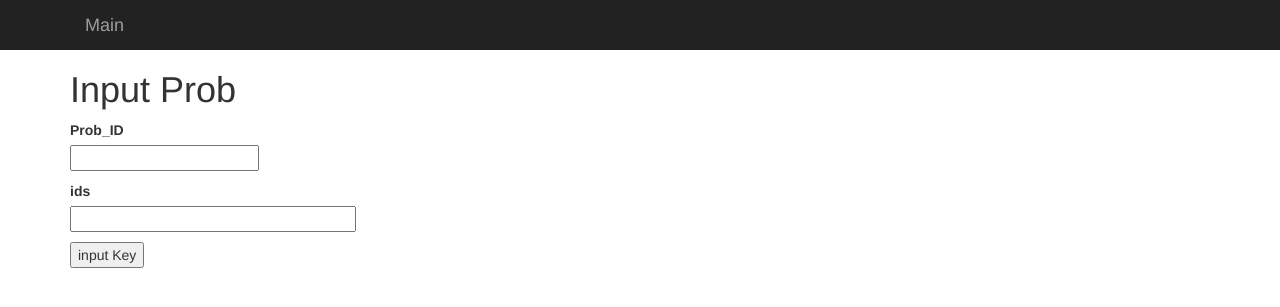
After one commit to GDtoPlay/FrontProto, a Flask app: page /inputFlagStolen in a window 1280 px wide. The commit adds this page. Shown: the top 307 px of the page. Run offline with Flask 2, Linux system fonts and the light colour scheme; some libraries are stand-ins or nearby versions.

Commit message:
flag stolen 2page

```diff
--- a/app/forms.py
+++ b/app/forms.py
@@ -80,6 +80,17 @@ class RoundListForm(FlaskForm):
             raise ValidationError('This round_number does not exist')
 
 
+class FlagStolenInsertForm(FlaskForm):
+    problem_id = IntegerField('Prob_ID', validators=[DataRequired()])
+    ids = StringField('ids', validators=[DataRequired()])
+    submit = SubmitField('input Key')
+
+    def validate_problem_id(self, problem_id):
+        Prob = problem.query.filter_by(problem_id=problem_id.data).first()
+        if Prob is None:
+            raise ValidationError('This problem_id does not exist')
+
+
 class FlagStolenListForm(FlaskForm):
     problem_id = IntegerField('Prob_ID', validators=[DataRequired()])
     submit = SubmitField('input Key')
--- a/app/routes.py
+++ b/app/routes.py
@@ -2,8 +2,8 @@ import os
 from flask import render_template, request, redirect, url_for, flash
 from app import app, ALLOWED_EXTENSIONS, UPLOAD_FOLDER
 from app import app, db
-from app.forms import RegistrationForm, ProbInsertForm, ProbDeleteForm, ProbListForm, RoundInsertForm, RoundDeleteForm, RoundListForm, FlagStolenListForm
-from app.models import flag_table, problem, round_time
+from app.forms import RegistrationForm, ProbInsertForm, ProbDeleteForm, ProbListForm, RoundInsertForm, RoundDeleteForm, RoundListForm, FlagStolenListForm, FlagStolenInsertForm
+from app.models import flag_table, problem, round_time, flag_stolen
 from werkzeug import secure_filename
 from datetime import datetime
 
@@ -107,6 +107,18 @@ def listRound():
     List = db.engine.execute('select * from round_time')
     return render_template('listRound.html', title='listRound', form=form, List=List, Select=None)
 
+# for test not a real function to be served
+@app.route('/inputFlagStolen', methods=['GET', 'POST'])
+def inputFlagStolen():
+    form = FlagStolenInsertForm()
+    if form.validate_on_submit():
+        FlagStolen = flag_stolen(problem_id=form.problem_id.data, ids=form.ids.data)
+        db.session.add(FlagStolen)
+        db.session.commit()
+        return redirect(url_for('index'))
+    return render_template('inputFlagStolen.html', title='inputFlagStolen', form=form)
+
+
 
 @app.route('/listFlagStolen', methods=['GET', 'POST'])
 def listFlagStolen():
@@ -125,3 +137,11 @@ def listFlagStolen():
         butten = db.engine.execute(sql + str(prob.problem_id))
         view_list.append([prob.problem_id, butten])
     return render_template('listFlagStolen.html', title='listFlagStolen', form=form, view_list=view_list)
+
+
+@app.route('/stolenFlag', methods=['GET'])
+def stolenFlag():
+    problem_id = request.args.get('problem_id')
+    sql = 'select * from flag_stolen where problem_id = '
+    stolen_list = db.engine.execute(sql + str(problem_id))
+    return render_template('StolenFlag.html', title='stolenFlag', stolen_list=stolen_list)
--- a/app/templates/index.html
+++ b/app/templates/index.html
@@ -36,6 +36,9 @@
         <h2>FlagStolen list Test: <a href="/listFlagStolen">Test</a></h2>
         <br>
 
+        <h2>FlagStolen input: <a href="/inputFlagStolen">Test</a></h2>
+        <br>
+
         <hr>
         </div>
     </body>
--- /dev/null
+++ b/app/templates/inputFlagStolen.html
@@ -0,0 +1,25 @@
+{% extends "base.html" %}
+
+{% block content %}
+    <div class="container">
+    <h1>Input Prob</h1>
+    <form action="" method="post">
+        {{ form.hidden_tag() }}
+        <p>
+            {{ form.problem_id.label }}<br>
+            {{ form.problem_id(size=32) }}<br>
+            {% for error in form.problem_id.errors %}
+            <span style="color: red;">[{{ error }}]</span>
+            {% endfor %}
+        </p>
+        <p>
+            {{ form.ids.label }}<br>
+            {{ form.ids(size=32) }}<br>
+            {% for error in form.ids.errors %}
+            <span style="color: red;">[{{ error }}]</span>
+            {% endfor %}
+        </p>
+        <p>{{ form.submit() }}</p>
+    </form>
+    </div>
+{% endblock %}
--- a/app/templates/listFlagStolen.html
+++ b/app/templates/listFlagStolen.html
@@ -26,7 +26,7 @@
             <tr>
                 <td>{{prob[0]}}</td>
                 {% if prob[1].scalar() > 0 %}
-                <td><button type="button" class="btn btn-danger">Yes</button></td>
+                <td><a href='/stolenFlag?problem_id={{prob[0]}}'><button class="btn btn-danger">Yes</button></a></td>
                 {% else %}
                 <td><button type="button" class="btn btn-success">No</button></td>
                 {% endif %}
```
Also changed, not shown: app/templates/StolenFlag.html (added, +23 -0 lines), 2 other files.
